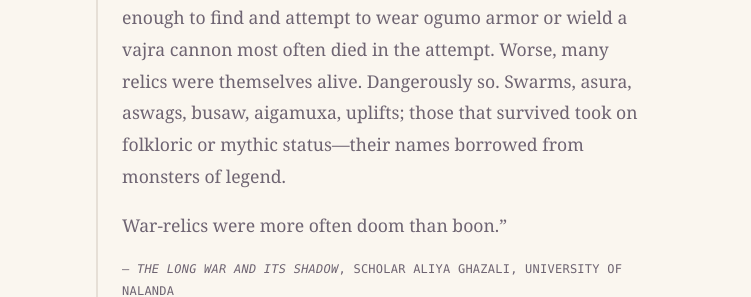
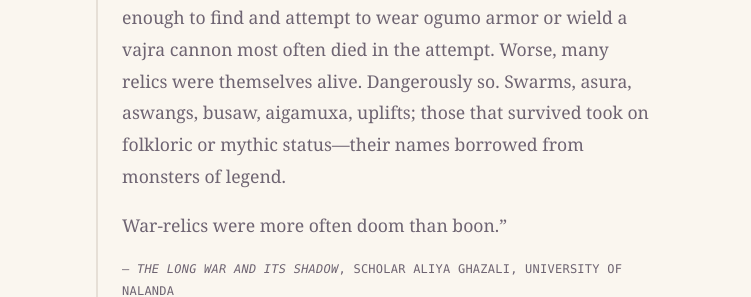
Before and after one commit to kmunki/kmunki.github.io, a Jekyll site: the page built from _fiction/violet/043-act-3.md, in a window 1280 px wide. Shown: the part 769-1066 px from the top of the page, without its empty margins (264-1015 px from the left). Built offline with Jekyll 4.4.1, drawn with Linux system fonts in a browser that asks for light colours; some of the changed text lies outside the part shown.

Commit message:
Violet Act 3 page: fix "aswangs" misspelling in epigraph
- Ghazali epigraph: "aswags" → "aswangs" in the list of living war-relics ("Swarms, asura, aswangs, busaw, aigamuxa, uplifts").
- Nothing else touched: both epigraphs, front matter and the "Begin Act 3" link are unchanged.

Co-Authored-By: Claude Fable 5.1 <noreply@anthropic.com>
Claude-Session: https://claude.ai/code/session_01NJgbLGEsaNqtMx8nky9w7V

```diff
--- a/_fiction/violet/043-act-3.md
+++ b/_fiction/violet/043-act-3.md
@@ -14,7 +14,7 @@ act: 3
 
 <blockquote class="epigraph">
 <p>“In understanding the Shadow of the Long War, remember that war-relics were not some moldy sarcophagus, shards of pottery, or a midden of bones. Would that we had been so lucky.</p>
-<p>The extreme gains in technical and scientific knowledge over the course of the Long War, surpassed only by its loss in those final years, meant that war-relics were, are, far more <em>advanced</em> than much of the technology present in the hundred years that followed. Every discovery was like finding Arjuna’s Gandiva, Thor’s Mjolnir, Ninurta’s Sharur, Monkey’s Ruyi Bang—weapons of the gods. Like Muramasa blades, one unlucky enough to find and attempt to wear ogumo armor or wield a vajra cannon most often died in the attempt. Worse, many relics were themselves alive. Dangerously so. Swarms, asura, aswags, busaw, aigamuxa, uplifts; those that survived took on folkloric or mythic status—their names borrowed from monsters of legend.</p>
+<p>The extreme gains in technical and scientific knowledge over the course of the Long War, surpassed only by its loss in those final years, meant that war-relics were, are, far more <em>advanced</em> than much of the technology present in the hundred years that followed. Every discovery was like finding Arjuna’s Gandiva, Thor’s Mjolnir, Ninurta’s Sharur, Monkey’s Ruyi Bang—weapons of the gods. Like Muramasa blades, one unlucky enough to find and attempt to wear ogumo armor or wield a vajra cannon most often died in the attempt. Worse, many relics were themselves alive. Dangerously so. Swarms, asura, aswangs, busaw, aigamuxa, uplifts; those that survived took on folkloric or mythic status—their names borrowed from monsters of legend.</p>
 <p>War-relics were more often doom than boon.”</p>
 <footer>— <em>The Long War and Its Shadow</em>, Scholar Aliya Ghazali, University of Nalanda</footer>
 </blockquote>
```
